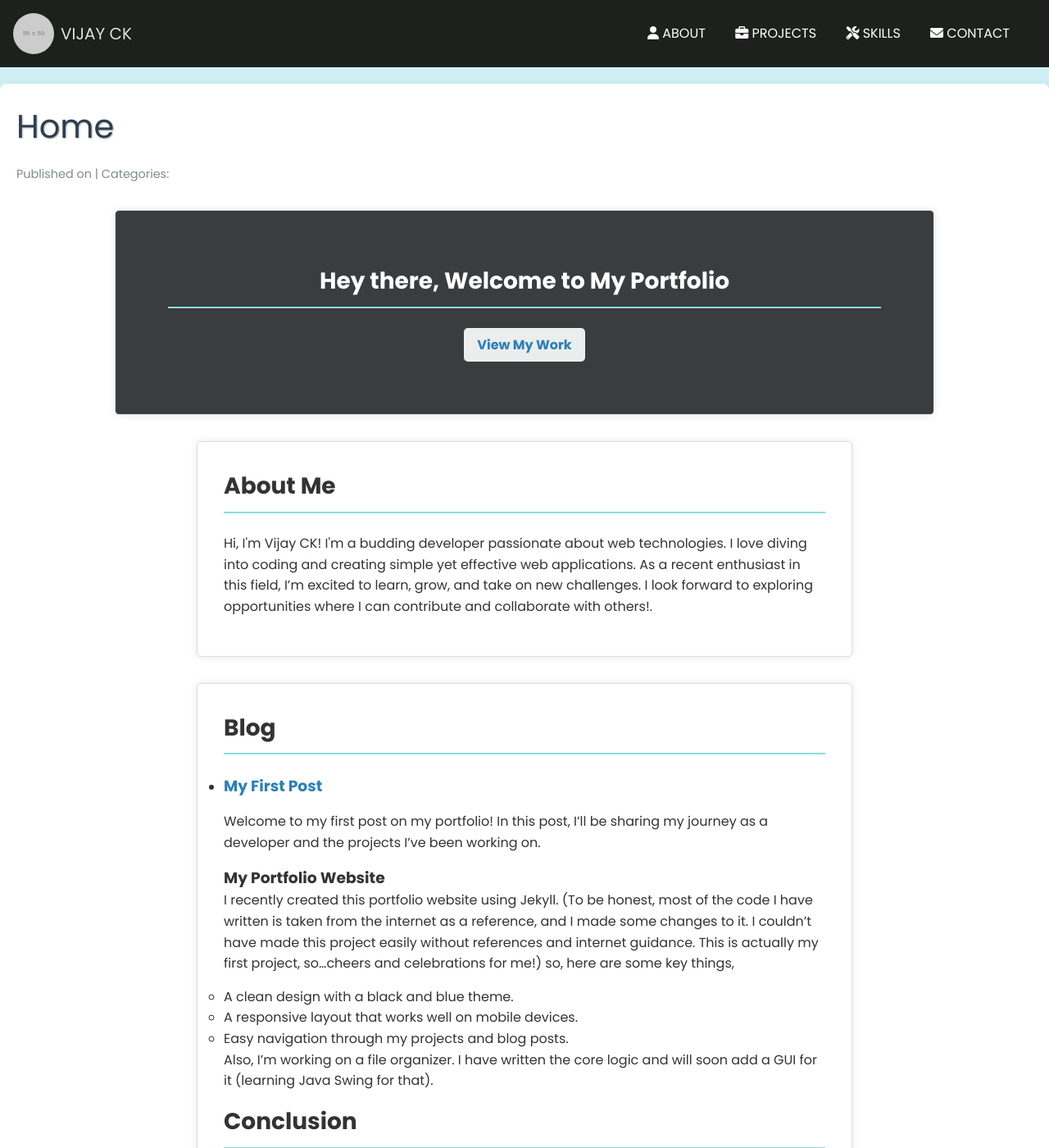
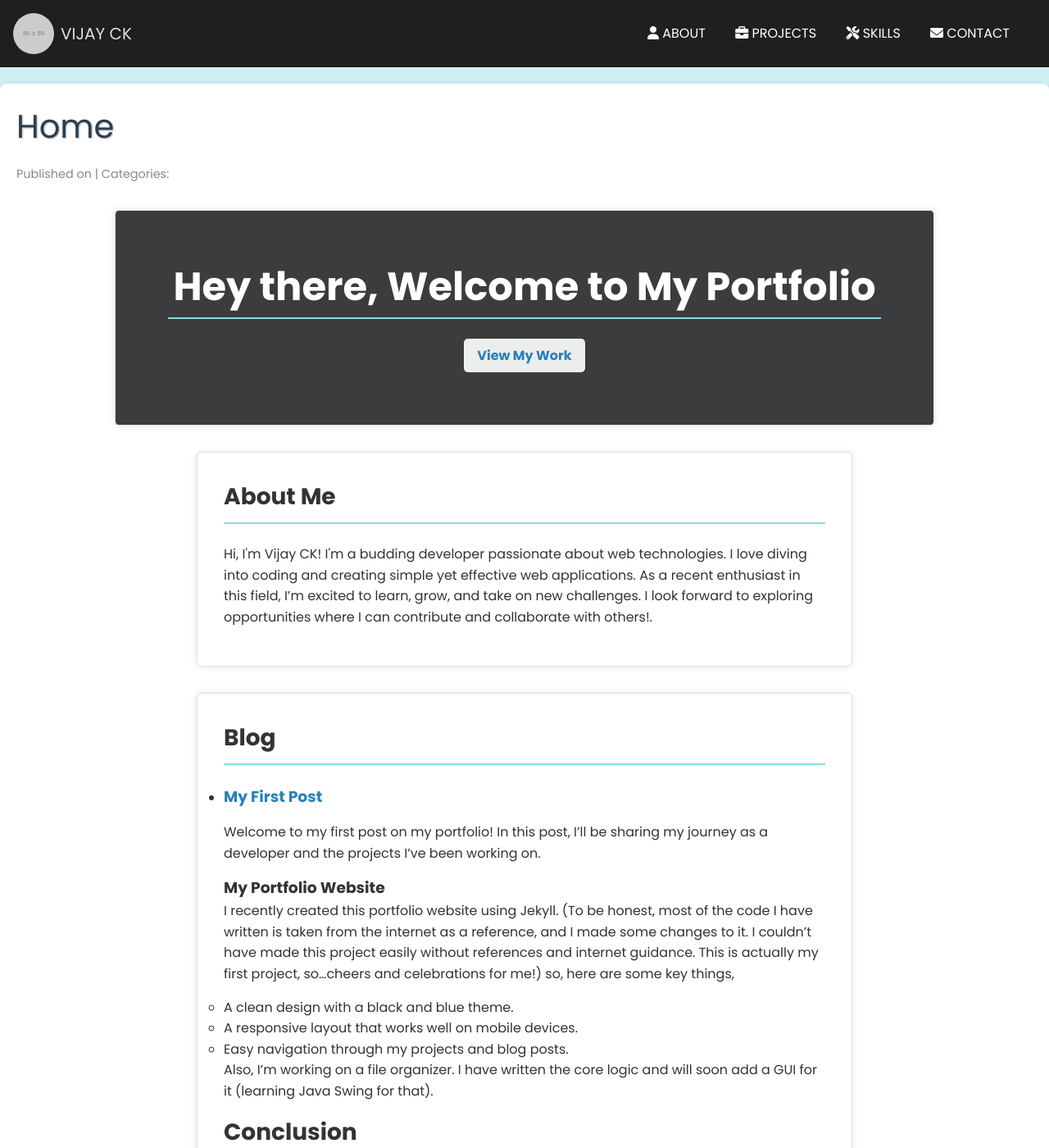
Before and after one commit to vijay-ck/my-jekyll-portfolio, a Jekyll site: the page built from index.html, in a window 1280 px wide and 1400 px high. Shown: the whole window at 82% size. Built offline with Jekyll 4.4.1, drawn with Linux system fonts in a browser that asks for light colours.

Commit message:
adjusted responsiveness for mobile

```diff
--- a/assets/css/styles.css
+++ b/assets/css/styles.css
@@ -92,6 +92,10 @@ nav ul li a:hover {
     text-align: center;
     min-height: 150px;
     min-width: 1000px;
+}
+.hero h2 {
+    font-size: 3rem; /* Large font size for larger screens */
+    line-height: 1.2; /* Adjust line height */
 }
 
 /* Section styles */
@@ -292,4 +296,14 @@ footer p {
     .post h1 {
         font-size: 2em; /* Smaller title on mobile */
     }
+    .btn {
+        padding: 0.4rem 0.8rem; /* Smaller padding for mobile */
+    }
+    .hero {
+        padding: 2rem 1rem; /* Reduce padding for mobile */
+    }
+    .hero h2 {
+        font-size: 2rem; /* Smaller font size for mobile */
+        line-height: 1.3; /* Adjust line height */
+    }
 }
```
